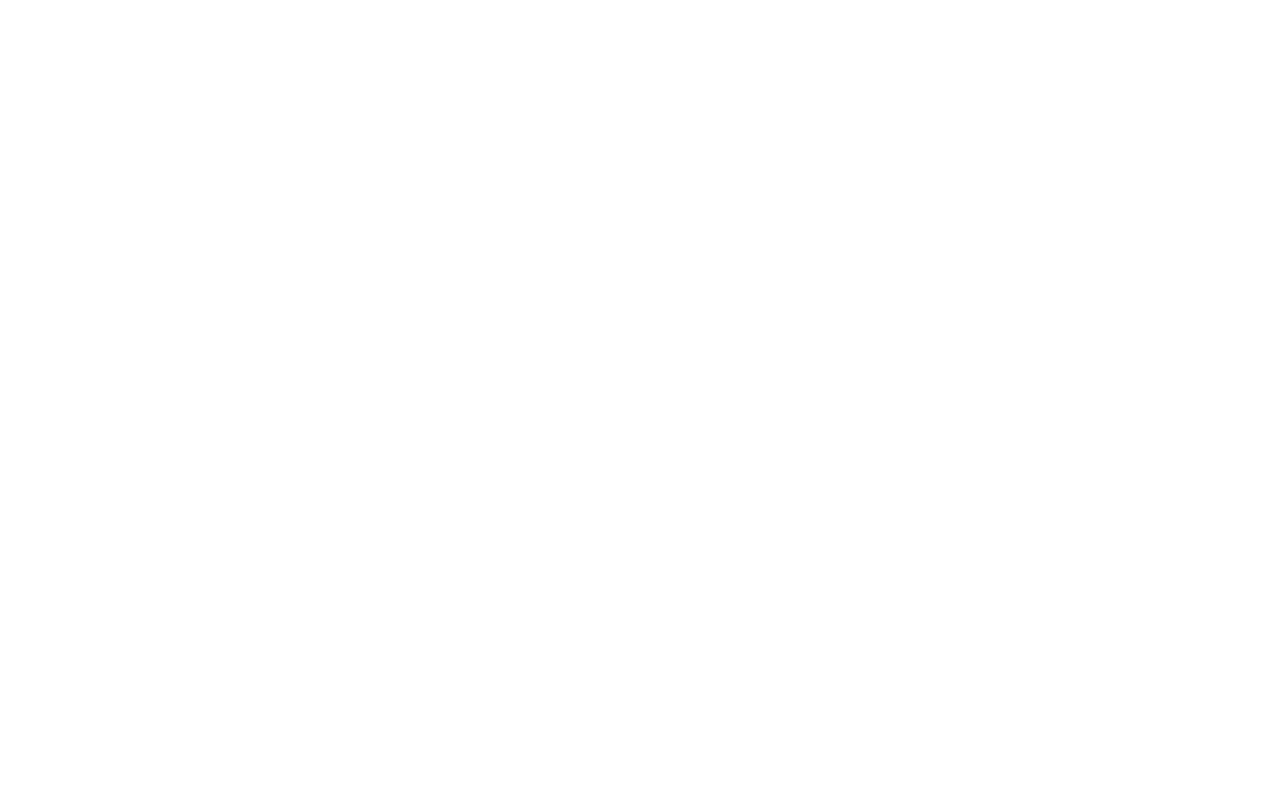
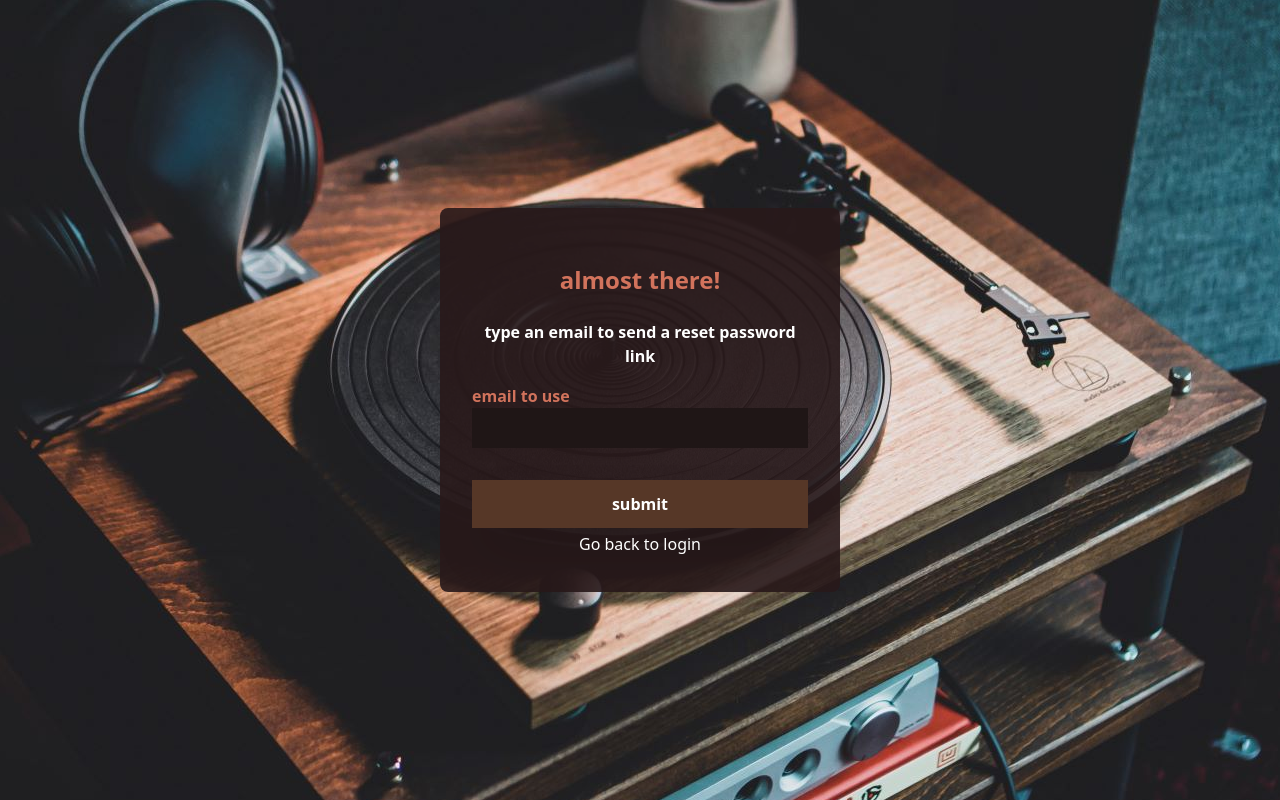
Before and after one commit to enzosromano/G23LargeProject, a React (Create React App) app in the folder frontend/: page /forgetpassword in a window 1280 px wide. Before the commit this address had no page. Built offline with nearby package versions, Linux system fonts and the light colour scheme.

Commit message:
Added api call to the forget password link

```diff
--- a/frontend/src/App.js
+++ b/frontend/src/App.js
@@ -8,6 +8,7 @@ import IndexPage from "./views/indexPage";
 import LeaderboardPage from "./views/leaderboardPage";
 import ProfilePage from "./views/profilePage";
 import ChangePasswordPage from "./views/changePasswordPage";
+import ProvideEmailPage from "./views/provideEmailPage";
 
 
 function App() {
@@ -22,6 +23,7 @@ function App() {
           <Route path="/home" index element={<HomePage/>} />
           <Route path="/profile" index element={<ProfilePage/>} />
           <Route path="/ResetPassword" index element={<ChangePasswordPage/>} />
+          <Route path="/forgetpassword" index element={<ProvideEmailPage/>} />
         </Routes>
       </BrowserRouter>
     </div>
--- a/frontend/src/components/LoginComponents/loginV1.jsx
+++ b/frontend/src/components/LoginComponents/loginV1.jsx
@@ -96,7 +96,7 @@ function Login() {
 
                         <input type="submit" class="buttons" id="loginButton" value="Sign In" onClick={handleSubmit} className="cursor-pointer w-full py-3 mt-8 shadow-2xl bg-brown-200 font-semibold text-white hover:bg-brown-600 hover:rounded-xl transition-all duration-100 ease-linear" />
 
-                        <div className="text-white text-center underline mt-1 hover:cursor-pointer">forgot your password?</div>
+                        <div onClick={() => window.location.href = "/forgetpassword"} className="text-white text-center underline mt-1 hover:cursor-pointer">forgot your password?</div>
                         <div onClick={() => window.location.href = "/register"} className="text-center text-white mt-2 hover:cursor-pointer">create new account</div>
 
                     </form>
--- /dev/null
+++ b/frontend/src/views/provideEmailPage.js
@@ -0,0 +1,74 @@
+import React, { useState } from 'react';
+
+const ProvideEmailPage = () => {
+
+    const app_name = "tunetable23"
+    function buildPath(route) {
+
+        if (process.env.NODE_ENV === "production") { // TECH DEBT PROBLEM
+            return "https://" + app_name + ".herokuapp.com/" + route;
+        }
+        else {
+            return 'http://localhost:5000/' + route;
+        }
+    }
+
+    var email
+
+
+    const [message, setMessage] = useState("");
+
+    const resetSubmit = async event => {
+        event.preventDefault();
+
+        var userID = localStorage.getItem('userID');
+        //First find the friend to delete
+        try {
+            const response = await fetch(buildPath('users/' + userID + '/sendPasswordReset'), { method: 'POST', headers: { 'authorization': 'Bearer ${token}', 'Content-Type': 'application/json' } });
+
+            var res = JSON.parse(await response.text());
+
+            if (!res.success) {
+                setMessage(JSON.stringify(res));
+            }
+            else {
+
+                setMessage(JSON.stringify(res.message));
+                window.location.reload();
+
+            }
+        }
+        catch (e) {
+            alert(e.toString());
+            return;
+        }
+
+    }
+
+    return(
+        <div className="relative w-full h-screen">
+
+            <div className=" w-full h-full bg-login_bg bg-center">
+
+                <div className="flex justify-center h-full items-center">
+                    <form onSubmit={resetSubmit} className="w-full max-w-[400px] mx-auto bg-brown-400/90 p-8 rounded-lg flex flex-col">
+                        <div className="text-brown-600 text-2xl font-bold text-center py-6">almost there!</div>
+                        <div className="text-white font-semibold text-center mb-4">type an email to send a reset password link</div>
+
+                        <label className="text-brown-600 font-semibold">email to use</label>
+                        <input type="text" id="email" ref={(c) => email = c} className="text-white relative bg-brown-500 p-2 focus:outline-none" />
+
+                        <input type="submit" onClick={resetSubmit} class="buttons" id="loginButton" value="submit" className="cursor-pointer w-full py-3 mt-8 shadow-2xl bg-brown-200 font-semibold text-white hover:bg-brown-600 hover:rounded-xl transition-all duration-100 ease-linear" />
+                        <div onClick={() => window.location.href = "/"} className="text-center text-white py-1 hover:cursor-pointer">Go back to login</div>
+
+                    </form>
+                    {/* <span>{message}</span> */}
+                </div>
+            </div>
+
+        </div>
+
+    );
+};
+
+export default ProvideEmailPage;
```
Also changed, not shown: 8 other files (tests, documents, lock files or other folders).
